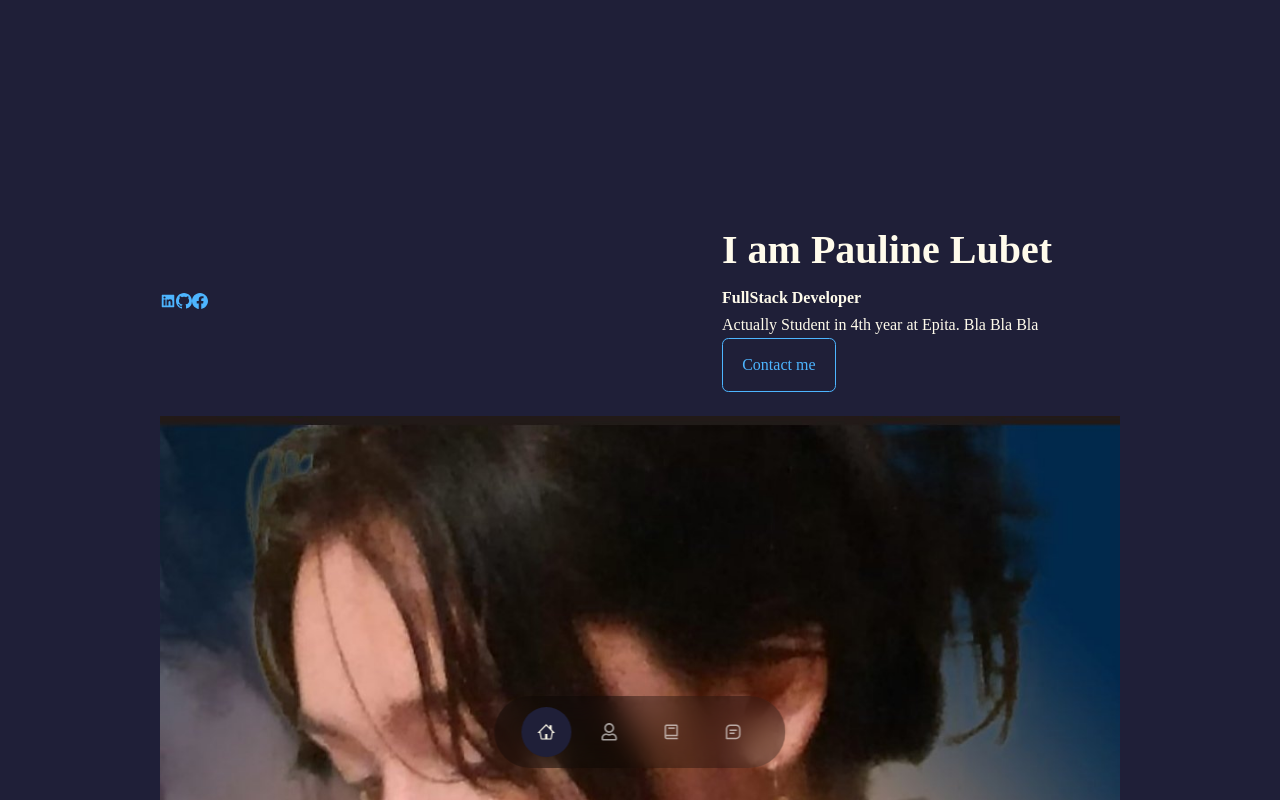
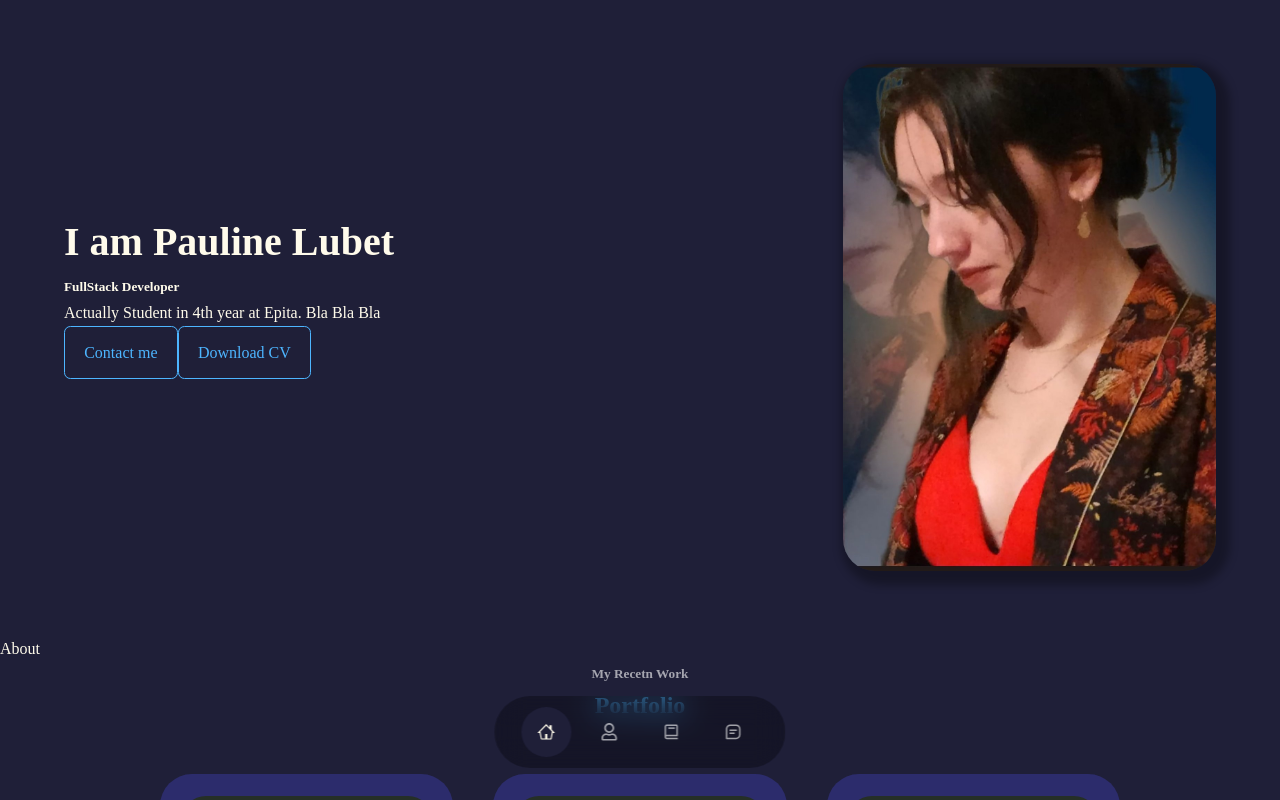
Before and after one commit to Caloyko/MyPortfolio, a React (Create React App) app: page / in a window 1280 px wide. Shown: the top 800 px of the page. Built offline with nearby package versions, Linux system fonts and the light colour scheme.

Commit message:
header + downolad Cv

```diff
--- a/src/parts/header/Data.jsx
+++ b/src/parts/header/Data.jsx
@@ -1,12 +1,15 @@
-import React from 'react'
+import CV from "../../assets/CV.pdf"
 
 const Data = () => {
   return (
       <div className='header__data'>
           <h1 className='header__title'>I am <span>Pauline Lubet</span></h1>
-          <h4 className='header__subtitle'>FullStack Developer</h4>
+          <h5 className='header__subtitle'>FullStack Developer</h5>
           <p className='header__description'>Actually Student in 4th year at Epita. Bla Bla Bla</p>
-          <a href='#contact' className='btn lg'>Contact me</a>
+          <div className="header__btn">
+            <a href='#contact' className='btn lg'>Contact me</a>
+            <a href={CV} download className='btn'>Download CV</a>
+          </div>
 
     </div>
   )
--- a/src/parts/header/Header.jsx
+++ b/src/parts/header/Header.jsx
@@ -7,22 +7,19 @@ import Data from "./Data"
 
 const Header = () => {
   return (
-    <header className="header section" id="header">
-      <div className="header__container container grid">
-        <div className="header__content grid">
-          <Socials />
-            <div className="main__header-image"></div>
-          <Data/>
-
-          </div>
-        <div className="main__header-right">
-          <div className="main__header-font"></div>
-            <div className="main__header-image">
-              <img src={IMGME} alt="header image"/>
-            </div>
-          </div>
+    <section>
+      <div className="header__section">
+        <div className="header-left">
+        <Data/>
+        </div>
+              <div className="header-right">
+                  <div className="header-blur"> </div>
+                  <div className="header-image">
+                      <img src={IMGME} alt="image header"/>
+                  </div>
+              </div>
       </div>
-    </header>
+    </section>
   )
 }
 
--- a/src/parts/header/header.css
+++ b/src/parts/header/header.css
@@ -1,6 +1,50 @@
-.header__content {
-    grid-template-columns: 116px repeat(2, 1fr);
-    padding-top: 5.5rem;
+.header__section {
+    display: grid;
+    grid-template-columns: 2fr 1fr;
+    padding: 4rem;
     column-gap: 2rem;
     align-items: center;
 }
+
+.main__header-container {
+    height: 100%;
+    display: grid;
+    grid-template-columns: 1fr 1fr;
+    align-items: center;
+    justify-content: space-between;
+    gap: 6rem;
+}
+
+.header-left {
+    margin-top: -3rem;
+}
+
+.header-right {
+    display: grid;
+    place-items: center;
+    position: relative;
+}
+
+.header-image{
+    position: relative;
+}
+.header-image > img {
+    border-radius: 2rem;
+    box-shadow: 6px 6px 8px 8px var(--color-background-nav);
+}
+.headeer__btn {
+    gap:2rem;
+}
+
+@media screen and (max-width: 1024px) {
+
+}
+
+@media screen and (max-width: 600px) {
+    .header__section {
+        grid-template-columns: 1fr;
+    }
+    .header-image {
+        display: none;
+    }
+}
```
Also changed, not shown: 1 other file (tests, documents, lock files or other folders).
